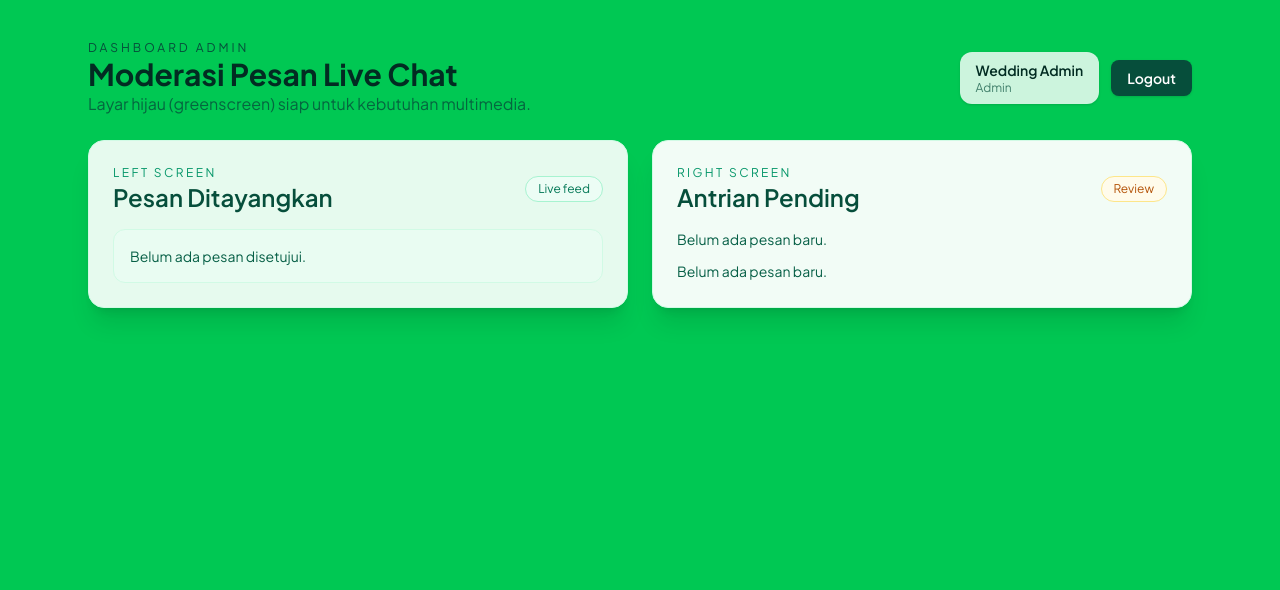
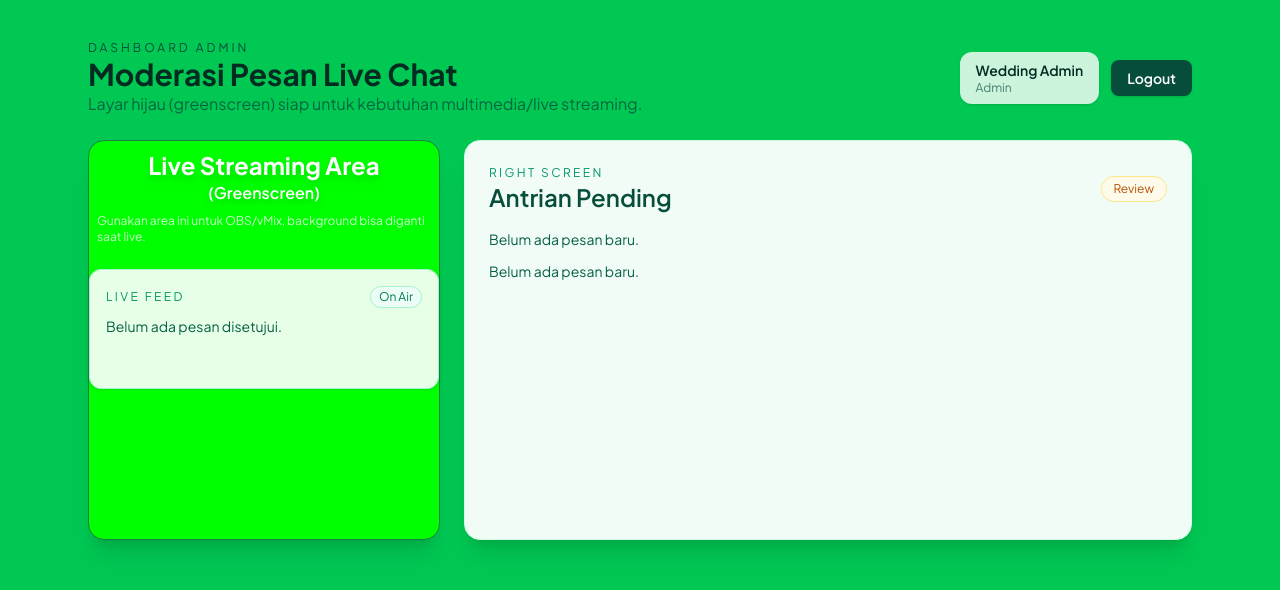
Before and after one commit to FlamionZ/wedding-livechat, a Laravel app: page /admin/dashboard in a window 1280 px wide. Shown: the top 590 px of the page. Run offline with Laravel 12, Linux system fonts and the light colour scheme; a user stored in the database is signed in; data comes from the database, SQL or seed files in the repository; data that the repository does not hold is empty; style sheets or scripts are compiled from the project's sources.

Commit message:
penambahan fitur upload foto

```diff
--- a/app/Events/MessageApproved.php
+++ b/app/Events/MessageApproved.php
@@ -3,13 +3,13 @@
 namespace App\Events;
 
 use Illuminate\Broadcasting\InteractsWithSockets;
-use Illuminate\Contracts\Broadcasting\ShouldBroadcast;
+use Illuminate\Contracts\Broadcasting\ShouldBroadcastNow;
 use Illuminate\Foundation\Events\Dispatchable;
 use Illuminate\Queue\SerializesModels;
 use App\Models\Message;
 use Illuminate\Broadcasting\Channel;
 
-class MessageApproved implements ShouldBroadcast
+class MessageApproved implements ShouldBroadcastNow
 {
     use Dispatchable, InteractsWithSockets, SerializesModels;
 
@@ -38,6 +38,7 @@ class MessageApproved implements ShouldBroadcast
             'status' => $this->message->status,
             'approved_at' => $this->message->approved_at?->toIso8601String(),
             'created_at' => $this->message->created_at?->toIso8601String(),
+            'image_path' => $this->message->image_path,
         ];
     }
 }
--- a/app/Events/MessageSubmitted.php
+++ b/app/Events/MessageSubmitted.php
@@ -3,13 +3,13 @@
 namespace App\Events;
 
 use Illuminate\Broadcasting\InteractsWithSockets;
-use Illuminate\Contracts\Broadcasting\ShouldBroadcast;
+use Illuminate\Contracts\Broadcasting\ShouldBroadcastNow;
 use Illuminate\Foundation\Events\Dispatchable;
 use Illuminate\Queue\SerializesModels;
 use App\Models\Message;
 use Illuminate\Broadcasting\PrivateChannel;
 
-class MessageSubmitted implements ShouldBroadcast
+class MessageSubmitted implements ShouldBroadcastNow
 {
     use Dispatchable, InteractsWithSockets, SerializesModels;
 
@@ -37,6 +37,7 @@ class MessageSubmitted implements ShouldBroadcast
             'content' => $this->message->content,
             'status' => $this->message->status,
             'created_at' => $this->message->created_at?->toIso8601String(),
+            'image_path' => $this->message->image_path,
         ];
     }
 }
--- a/app/Models/Message.php
+++ b/app/Models/Message.php
@@ -14,6 +14,7 @@ class Message extends Model
     protected $fillable = [
         'username',
         'content',
+        'image_path',
         'status',
         'approved_by',
         'approved_at',
--- a/composer.json
+++ b/composer.json
@@ -7,6 +7,7 @@
     "license": "MIT",
     "require": {
         "php": "^8.2",
+        "intervention/image": "2.7",
         "laravel/framework": "^12.0",
         "laravel/reverb": "^1.6",
         "laravel/tinker": "^2.10.1"
--- a/config/app.php
+++ b/config/app.php
@@ -1,6 +1,7 @@
 <?php
 
 return [
+
 
     /*
     |--------------------------------------------------------------------------
--- a/config/broadcasting.php
+++ b/config/broadcasting.php
@@ -15,7 +15,7 @@ return [
     |
     */
 
-    'default' => env('BROADCAST_CONNECTION', 'null'),
+    'default' => env('BROADCAST_CONNECTION', 'reverb'),
 
     /*
     |--------------------------------------------------------------------------
@@ -32,14 +32,14 @@ return [
 
         'reverb' => [
             'driver' => 'reverb',
-            'key' => env('REVERB_APP_KEY'),
-            'secret' => env('REVERB_APP_SECRET'),
-            'app_id' => env('REVERB_APP_ID'),
+            'key' => env('REVERB_APP_KEY', 'local'),
+            'secret' => env('REVERB_APP_SECRET', 'secret'),
+            'app_id' => env('REVERB_APP_ID', 'app'),
             'options' => [
-                'host' => env('REVERB_HOST'),
-                'port' => env('REVERB_PORT', 443),
-                'scheme' => env('REVERB_SCHEME', 'https'),
-                'useTLS' => env('REVERB_SCHEME', 'https') === 'https',
+                'host' => env('REVERB_HOST', '127.0.0.1'),
+                'port' => env('REVERB_PORT', 8080),
+                'scheme' => env('REVERB_SCHEME', 'http'),
+                'useTLS' => env('REVERB_SCHEME', 'http') === 'https',
             ],
             'client_options' => [
                 // Guzzle client options: https://docs.guzzlephp.org/en/stable/request-options.html
--- a/config/reverb.php
+++ b/config/reverb.php
@@ -73,14 +73,14 @@ return [
 
         'apps' => [
             [
-                'key' => env('REVERB_APP_KEY'),
-                'secret' => env('REVERB_APP_SECRET'),
-                'app_id' => env('REVERB_APP_ID'),
+                'key' => env('REVERB_APP_KEY', 'local'),
+                'secret' => env('REVERB_APP_SECRET', 'secret'),
+                'app_id' => env('REVERB_APP_ID', 'app'),
                 'options' => [
-                    'host' => env('REVERB_HOST'),
-                    'port' => env('REVERB_PORT', 443),
-                    'scheme' => env('REVERB_SCHEME', 'https'),
-                    'useTLS' => env('REVERB_SCHEME', 'https') === 'https',
+                    'host' => env('REVERB_HOST', '127.0.0.1'),
+                    'port' => env('REVERB_PORT', 8080),
+                    'scheme' => env('REVERB_SCHEME', 'http'),
+                    'useTLS' => env('REVERB_SCHEME', 'http') === 'https',
                 ],
                 'allowed_origins' => ['*'],
                 'ping_interval' => env('REVERB_APP_PING_INTERVAL', 60),
--- a/resources/js/app.js
+++ b/resources/js/app.js
@@ -46,6 +46,19 @@ const renderMessageCard = (message) => {
 
 	contentWrapper.appendChild(header);
 	contentWrapper.appendChild(body);
+
+	// Optional image
+	if (message.image_path) {
+		const imgWrap = document.createElement('div');
+		imgWrap.className = 'mt-2';
+		const img = document.createElement('img');
+		img.src = message.image_path.startsWith('http') ? message.image_path : (window.location.origin + '/' + message.image_path.replace(/^\//, ''));
+		img.alt = 'Foto ucapan';
+		img.loading = 'lazy';
+		img.className = 'max-h-60 rounded-lg border border-gray-200 shadow-sm';
+		imgWrap.appendChild(img);
+		contentWrapper.appendChild(imgWrap);
+	}
 
 	container.appendChild(avatar);
 	container.appendChild(contentWrapper);
@@ -103,7 +116,7 @@ const initAdminDashboard = () => {
 	if (!root) return;
 
 	const pendingList = root.querySelector('[data-pending-list]');
-	const feedList = root.querySelector('[data-feed-list]');
+	const feedList = document.querySelector('[data-feed-list]');
 	const emptyPending = root.querySelector('[data-empty-pending]');
 
 	const wireActionForm = (form) => {
@@ -188,6 +201,19 @@ const initAdminDashboard = () => {
 		body.className = 'text-sm text-emerald-950 leading-relaxed';
 		body.textContent = message.content;
 
+		// Optional image for pending card
+		let imgWrap = null;
+		if (message.image_path) {
+			imgWrap = document.createElement('div');
+			imgWrap.className = 'mt-2';
+			const img = document.createElement('img');
+			img.src = message.image_path.startsWith('http') ? message.image_path : (window.location.origin + '/' + message.image_path.replace(/^\//, ''));
+			img.alt = 'Foto ucapan';
+			img.loading = 'lazy';
+			img.className = 'max-h-60 rounded-lg border border-emerald-200 shadow-sm';
+			imgWrap.appendChild(img);
+		}
+
 		const actions = document.createElement('div');
 		actions.className = 'flex gap-2';
 
@@ -220,6 +246,7 @@ const initAdminDashboard = () => {
 
 		card.appendChild(header);
 		card.appendChild(body);
+		if (imgWrap) card.appendChild(imgWrap);
 		card.appendChild(actions);
 
 		pendingList?.prepend(card);
@@ -233,9 +260,45 @@ const initAdminDashboard = () => {
 		if (feedList?.querySelector(`[data-id="${message.id}"]`)) {
 			return; // Sudah ada, jangan tambahkan lagi
 		}
-		const card = renderMessageCard(message);
-		card.classList.add('bg-white/95', 'border', 'border-emerald-100');
+
+		const card = document.createElement('li');
+		card.className = 'list-none bg-white border border-emerald-100 rounded-xl px-2 sm:px-4 py-2 sm:py-3 shadow-sm';
 		card.setAttribute('data-id', message.id);
+
+		const header = document.createElement('div');
+		header.className = 'flex items-center justify-between mb-1';
+
+		const username = document.createElement('p');
+		username.className = 'text-sm font-semibold text-emerald-900';
+		username.textContent = message.username;
+
+		const time = document.createElement('span');
+		time.className = 'text-xs text-emerald-600';
+		time.textContent = formatTime(message.approved_at || message.created_at);
+
+		header.appendChild(username);
+		header.appendChild(time);
+
+		const body = document.createElement('p');
+		body.className = 'text-xs sm:text-sm text-emerald-950 leading-relaxed';
+		body.textContent = message.content;
+
+		card.appendChild(header);
+		card.appendChild(body);
+
+		// Add image if exists
+		if (message.image_path) {
+			const imgWrap = document.createElement('div');
+			imgWrap.className = 'mt-2';
+			const img = document.createElement('img');
+			img.src = message.image_path.startsWith('http') ? message.image_path : (window.location.origin + '/' + message.image_path.replace(/^\//, ''));
+			img.alt = 'Foto ucapan';
+			img.loading = 'lazy';
+			img.className = 'max-h-60 rounded-lg border border-emerald-200 shadow-sm';
+			imgWrap.appendChild(img);
+			card.appendChild(imgWrap);
+		}
+
 		feedList?.appendChild(card);
 		feedList?.lastElementChild?.scrollIntoView({ behavior: 'smooth', block: 'end' });
 	};
--- a/resources/js/echo.js
+++ b/resources/js/echo.js
@@ -9,7 +9,7 @@ const reverbScheme = import.meta.env.VITE_REVERB_SCHEME || (window.location.prot
 
 console.log('🔧 Echo Configuration:', {
     broadcaster: 'reverb',
-    key: import.meta.env.VITE_REVERB_APP_KEY,
+    key: import.meta.env.VITE_REVERB_APP_KEY || 'local',
     wsHost: reverbHost,
     wsPort: reverbPort,
     scheme: reverbScheme,
@@ -17,7 +17,7 @@ console.log('🔧 Echo Configuration:', {
 
 window.Echo = new Echo({
     broadcaster: 'reverb',
-    key: import.meta.env.VITE_REVERB_APP_KEY,
+    key: import.meta.env.VITE_REVERB_APP_KEY || 'local',
     wsHost: reverbHost,
     wsPort: reverbPort,
     wssPort: reverbPort,
--- a/resources/views/admin/dashboard.blade.php
+++ b/resources/views/admin/dashboard.blade.php
@@ -8,12 +8,12 @@
     @vite(['resources/css/app.css', 'resources/js/app.js'])
 </head>
 <body class="min-h-screen bg-[#00c853] text-emerald-950">
-    <div class="max-w-6xl mx-auto px-6 py-10 space-y-6">
+    <div class="max-w-6xl mx-auto px-2 sm:px-6 py-4 sm:py-10 space-y-4 sm:space-y-6">
         <div class="flex items-center justify-between">
             <div>
                 <p class="text-xs uppercase tracking-[0.25em] text-emerald-900">Dashboard Admin</p>
-                <h1 class="text-3xl font-bold">Moderasi Pesan Live Chat</h1>
-                <p class="text-emerald-900/80">Layar hijau (greenscreen) siap untuk kebutuhan multimedia.</p>
+                <h1 class="text-2xl sm:text-3xl font-bold">Moderasi Pesan Live Chat</h1>
+                <p class="text-emerald-900/80 text-xs sm:text-base">Layar hijau (greenscreen) siap untuk kebutuhan multimedia/live streaming.</p>
             </div>
             <div class="flex items-center gap-3">
                 <div class="bg-white/80 px-4 py-2 rounded-xl shadow">
@@ -31,31 +31,45 @@
             <div class="bg-white/80 border border-emerald-200 rounded-xl px-4 py-3 text-emerald-900 shadow">{{ session('status') }}</div>
         @endif
 
-        <div id="admin-dashboard" data-approve-url="{{ route('admin.messages.approve', '__id__') }}" data-reject-url="{{ route('admin.messages.reject', '__id__') }}" class="grid lg:grid-cols-2 gap-6">
-            <section class="bg-white/90 rounded-2xl shadow-xl border border-emerald-100 p-6 flex flex-col">
-                <div class="flex items-center justify-between mb-4">
-                    <div>
-                        <p class="text-xs uppercase tracking-[0.2em] text-emerald-600">Left Screen</p>
-                        <h2 class="text-2xl font-semibold text-emerald-900">Pesan Ditayangkan</h2>
+        <div class="grid lg:grid-cols-3 gap-4 sm:gap-6">
+            <!-- Greenscreen Area for Live Streaming & Feed -->
+            <section class="col-span-1 lg:col-span-1 flex flex-col items-center justify-start rounded-2xl shadow-xl border border-green-700 bg-[#00FF00] min-h-[320px] sm:min-h-[400px] mb-4 lg:mb-0 p-0">
+                <div class="w-full flex flex-col items-center justify-center p-2">
+                    <span class="text-white text-lg sm:text-2xl font-bold drop-shadow-lg">Live Streaming Area</span>
+                    <span class="text-white text-sm sm:text-base font-semibold drop-shadow-lg">(Greenscreen)</span>
+                    <span class="text-white/80 text-xs mt-2 mb-2">Gunakan area ini untuk OBS/vMix, background bisa diganti saat live.</span>
                 </div>
-                    <span class="px-3 py-1 text-xs rounded-full bg-emerald-50 text-emerald-700 border border-emerald-200">Live feed</span>
+                <!-- Feed Pesan Live di dalam Greenscreen -->
+                <div class="w-full flex-1 flex flex-col items-center justify-start">
+                    <div class="w-full max-w-xs sm:max-w-sm md:max-w-md mx-auto bg-white/90 rounded-xl shadow border border-emerald-200 p-2 sm:p-4 mt-2" style="max-height:340px; min-height:120px; overflow-y:auto;">
+                        <div class="flex items-center justify-between mb-2">
+                            <span class="text-xs uppercase tracking-[0.2em] text-emerald-600">Live Feed</span>
+                            <span class="px-2 py-0.5 text-xs rounded-full bg-emerald-50 text-emerald-700 border border-emerald-200">On Air</span>
                         </div>
-                <div class="flex-1 overflow-y-auto space-y-3 bg-emerald-50/60 border border-emerald-100 rounded-xl p-4" data-feed-list>
+                        <ul class="space-y-2" data-feed-list>
                             @forelse ($approvedMessages as $message)
-                        <li class="list-none bg-white border border-emerald-100 rounded-xl px-4 py-3 shadow-sm">
+                                <li class="list-none bg-white border border-emerald-100 rounded-xl px-2 sm:px-4 py-2 sm:py-3 shadow-sm">
                                     <div class="flex items-center justify-between mb-1">
                                         <p class="text-sm font-semibold text-emerald-900">{{ $message->username }}</p>
                                         <span class="text-xs text-emerald-600">{{ $message->approved_at?->format('H:i') ?? $message->created_at->format('H:i') }}</span>
                                     </div>
-                            <p class="text-sm text-emerald-950 leading-relaxed">{{ $message->content }}</p>
+                                    <p class="text-xs sm:text-sm text-emerald-950 leading-relaxed">{{ $message->content }}</p>
+                                    @if ($message->image_path)
+                                        <div class="mt-2">
+                                            <img src="{{ asset($message->image_path) }}" alt="Foto ucapan" class="max-h-60 rounded-lg border border-emerald-200 shadow-sm" loading="lazy">
+                                        </div>
+                                    @endif
                                 </li>
                             @empty
                                 <p class="text-sm text-emerald-800">Belum ada pesan disetujui.</p>
                             @endforelse
+                        </ul>
+                    </div>
                 </div>
             </section>
+            <div id="admin-dashboard" data-approve-url="{{ route('admin.messages.approve', '__id__') }}" data-reject-url="{{ route('admin.messages.reject', '__id__') }}" class="col-span-2 grid sm:grid-cols-1 gap-4 sm:gap-6">
 
-            <section class="bg-white/95 rounded-2xl shadow-xl border border-emerald-100 p-6 flex flex-col">
+            <section class="bg-white/95 rounded-2xl shadow-xl border border-emerald-100 p-3 sm:p-6 flex flex-col">
                 <div class="flex items-center justify-between mb-4">
                     <div>
                         <p class="text-xs uppercase tracking-[0.2em] text-emerald-600">Right Screen</p>
@@ -65,23 +79,28 @@
                 </div>
                 <div class="flex-1 overflow-y-auto space-y-3" data-pending-list>
                     @forelse ($pendingMessages as $message)
-                        <article data-message-card="{{ $message->id }}" data-id="{{ $message->id }}" class="bg-white shadow-lg rounded-xl border border-emerald-100 p-4 space-y-3">
+                        <article data-message-card="{{ $message->id }}" data-id="{{ $message->id }}" class="bg-white shadow-lg rounded-xl border border-emerald-100 p-2 sm:p-4 space-y-2 sm:space-y-3">
                             <div class="flex items-start justify-between gap-3">
                                 <div>
                                     <p class="text-xs uppercase tracking-wide text-emerald-700">{{ $message->created_at->format('H:i') }}</p>
-                                    <p class="text-lg font-semibold text-emerald-900">{{ $message->username }}</p>
+                                    <p class="text-base sm:text-lg font-semibold text-emerald-900">{{ $message->username }}</p>
                                 </div>
                                 <span class="px-2 py-1 text-xs rounded-full bg-amber-100 text-amber-800">Pending</span>
                             </div>
-                            <p class="text-sm text-emerald-950 leading-relaxed">{{ $message->content }}</p>
+                            <p class="text-xs sm:text-sm text-emerald-950 leading-relaxed">{{ $message->content }}</p>
+                            @if ($message->image_path)
+                                <div class="mt-2">
+                                    <img src="{{ asset($message->image_path) }}" alt="Foto ucapan" class="max-h-60 rounded-lg border border-emerald-200 shadow-sm" loading="lazy">
+                                </div>
+                            @endif
                             <div class="flex gap-2">
                                 <form data-action="approve" data-message="{{ $message->id }}" action="{{ route('admin.messages.approve', $message) }}" method="POST" class="inline">
                                     @csrf
-                                    <button type="submit" class="px-3 py-2 rounded-lg bg-emerald-600 text-white text-sm font-semibold shadow hover:bg-emerald-700">Setujui</button>
+                                    <button type="submit" class="px-2 sm:px-3 py-1.5 sm:py-2 rounded-lg bg-emerald-600 text-white text-xs sm:text-sm font-semibold shadow hover:bg-emerald-700">Setujui</button>
                                 </form>
                                 <form data-action="reject" data-message="{{ $message->id }}" action="{{ route('admin.messages.reject', $message) }}" method="POST" class="inline">
                                     @csrf
-                                    <button type="submit" class="px-3 py-2 rounded-lg bg-red-50 text-red-700 border border-red-200 text-sm font-semibold hover:bg-red-100">Tolak</button>
+                                    <button type="submit" class="px-2 sm:px-3 py-1.5 sm:py-2 rounded-lg bg-red-50 text-red-700 border border-red-200 text-xs sm:text-sm font-semibold hover:bg-red-100">Tolak</button>
                                 </form>
                             </div>
                         </article>
--- a/resources/views/chat.blade.php
+++ b/resources/views/chat.blade.php
@@ -45,6 +45,11 @@
                                     <div class="text-xs text-emerald-600">{{ $message->approved_at?->format('H:i') ?? $message->created_at->format('H:i') }}</div>
                                 </div>
                                 <p class="text-sm text-emerald-950 leading-relaxed">{{ $message->content }}</p>
+                                @if ($message->image_path)
+                                    <div class="mt-2">
+                                        <img src="{{ asset($message->image_path) }}" alt="Foto ucapan" class="max-h-60 rounded-lg border border-emerald-200 shadow-sm" loading="lazy">
+                                    </div>
+                                @endif
                             </li>
                         @endforeach
                     </ul>
--- a/resources/views/nickname.blade.php
+++ b/resources/views/nickname.blade.php
@@ -166,7 +166,7 @@
                 <div class="inline-flex items-center space-x-2 px-4 py-2 bg-white/80 backdrop-blur-lg rounded-full shadow-lg border border-gray-200">
                     <span class="text-red-500 text-base sm:text-lg animate-pulse">❤️</span>
                     <p class="text-gray-900 text-sm font-bold">
-                        Wedding Live Chat System
+                        Astheron Technologies
                     </p>
                 </div>
             </div>
```
Also changed, not shown: app/Http/Controllers/ChatController.php (+16 -0 lines), resources/views/chat-new.blade.php (+20 -1 lines), database/migrations/2025_12_17_000001_add_image_path_to_messages_table.php (added), 1 other file. Lines whose indentation alone changed are shown as unchanged.
